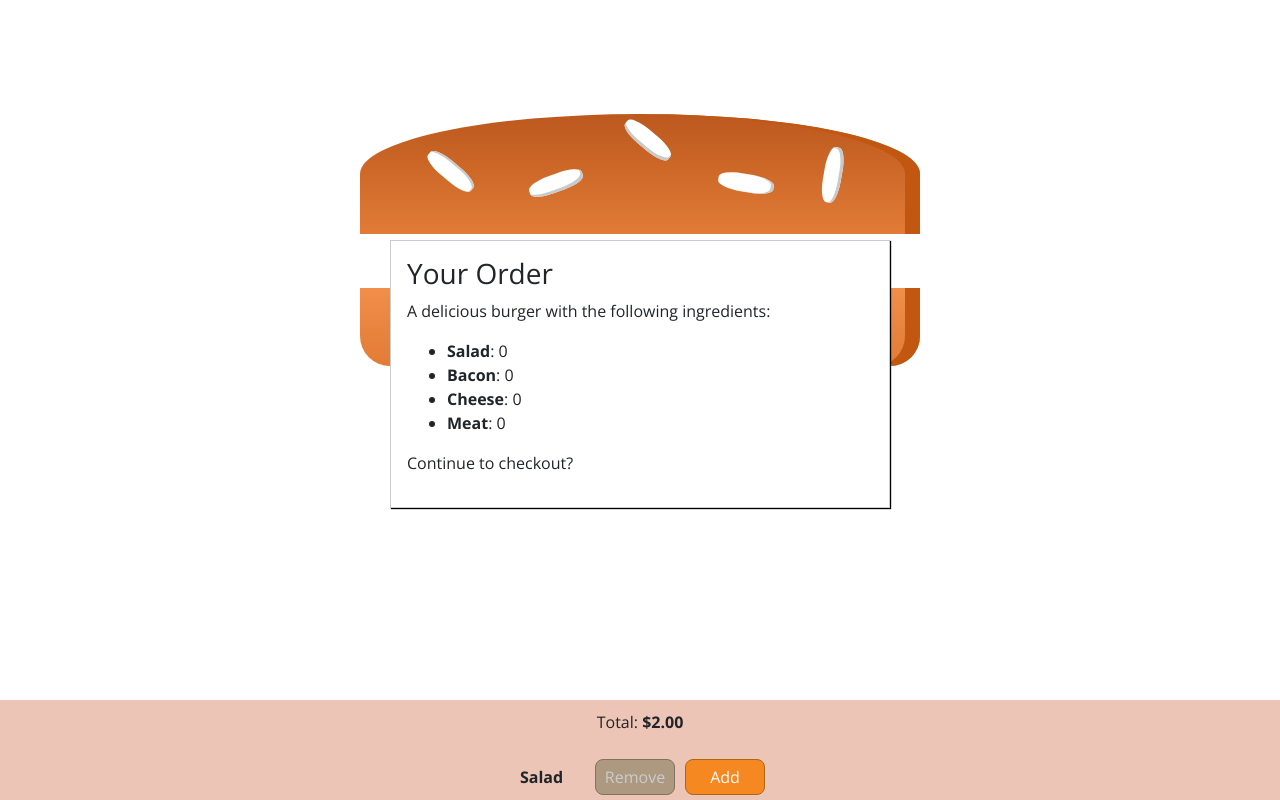
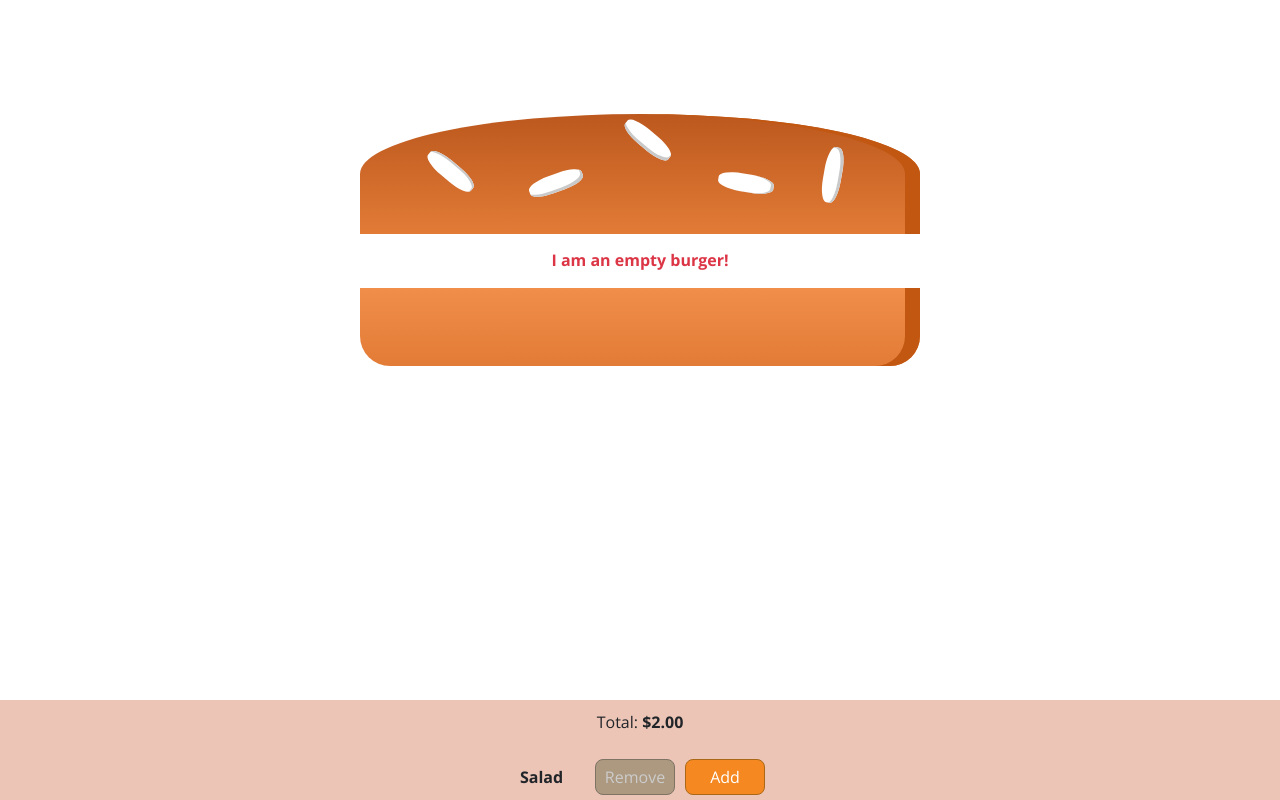
Before and after one commit to angieto/burger-builder, a React app: page / in a window 1280 px wide. Shown: the top 800 px of the page. Built offline with nearby package versions, Linux system fonts and the light colour scheme.

Commit message:
added modal, logic, and animation

```diff
--- a/src/components/Burger/BuildControls/BuildControls.js
+++ b/src/components/Burger/BuildControls/BuildControls.js
@@ -21,9 +21,9 @@ const buildControls = (props) => (
                 disabled={props.disabled[ctrl.type]}
             />
         ))}
-        <button className={classes.OrderButton} disabled={!props.purchasable}>
-            ORDER
-        </button>
+        <button className={classes.OrderButton}
+                disabled={!props.purchasable}
+                onClick={props.ordered}> ORDER </button>
     </div>
 );
 
--- a/src/components/UI/Modal/Modal.js
+++ b/src/components/UI/Modal/Modal.js
@@ -2,7 +2,9 @@ import React from 'react';
 import classes from './Modal.module.css';
 
 const modal = (props) => (
-    <div className={classes.Modal}>
+    <div className={classes.Modal}
+         style={{transform: props.show ? 'translateY(0)' : 'translateY(-100vh)',
+                 opacity: props.show ? '1' : '0'}}>
         { props.children }
     </div>
 );
--- a/src/components/UI/Modal/Modal.module.css
+++ b/src/components/UI/Modal/Modal.module.css
@@ -9,7 +9,7 @@
     left: 15%;
     top: 30%;
     box-sizing: border-box;
-    transition: all 0.3s ease-out;
+    transition: all 0.5s ease-out;
 }
 
 @media (min-width: 600px) {
--- a/src/containers/BurgerBuilder/BurgerBuilder.js
+++ b/src/containers/BurgerBuilder/BurgerBuilder.js
@@ -21,7 +21,8 @@ class BurgerBuilder extends Component {
             meat: 0
         },
         totalPrice: 2,
-        purchasable: false
+        purchasable: false,
+        purchasing: false
     }
 
     // methods
@@ -54,6 +55,9 @@ class BurgerBuilder extends Component {
                           .reduce( (sum, element) => { return sum+element }, 0 );
         this.setState({ purchasable: sum > 0 }); // return true if sum is greater than 0
     }
+    purchaseHandler = () => {
+        this.setState({ purchasing: true });
+    }
 
     render() {
         const disabledInfo = {
@@ -64,7 +68,7 @@ class BurgerBuilder extends Component {
         }
         return (
             <>
-                <Modal>
+                <Modal show={this.state.purchasing}>
                     <OrderSummary ingredients={this.state.ingredients} />
                 </Modal>
                 <Burger ingredients={this.state.ingredients}/>
@@ -74,6 +78,7 @@ class BurgerBuilder extends Component {
                     disabled={disabledInfo}
                     price={this.state.totalPrice}
                     purchasable={this.state.purchasable}
+                    ordered={this.purchaseHandler}
                 />
             </>
         )
```
Also changed, not shown: src/components/Burger/Burger.js (indentation only).
